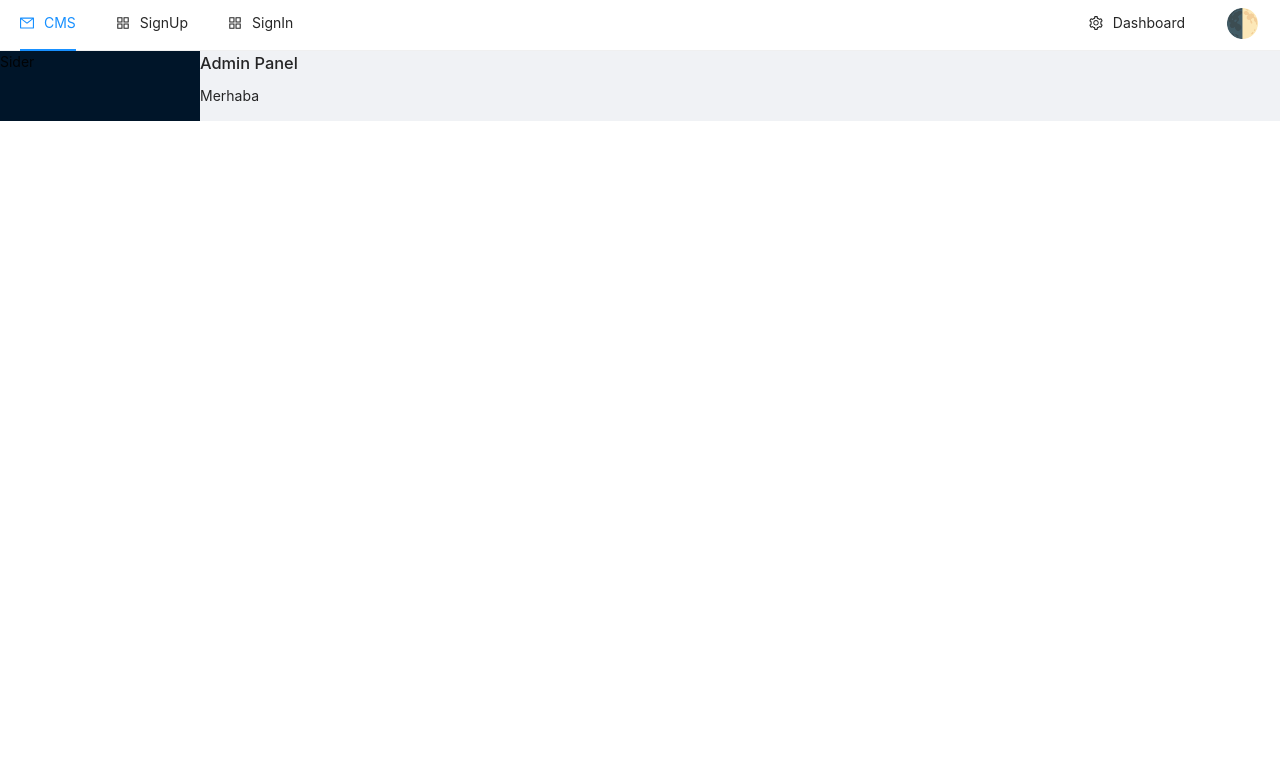
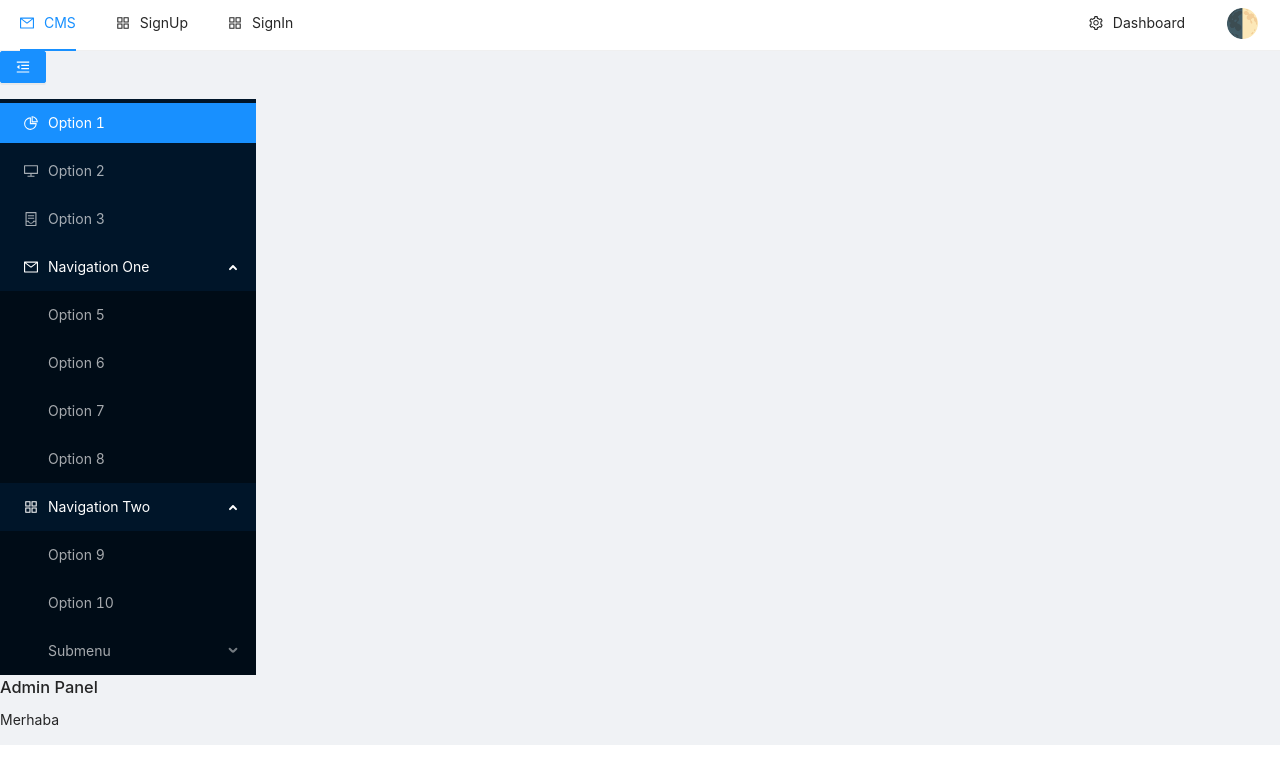
Before and after one commit to gohugotr/wpclone, a Next.js app in the folder client/: page /admin in a window 1280 px wide. Shown: the top 784 px of the page. Built offline with nearby package versions, Linux system fonts and the light colour scheme.

Commit message:
DahBoard düzenlendi

```diff
--- a/client/components/layout/AdminLayout.jsx
+++ b/client/components/layout/AdminLayout.jsx
@@ -7,9 +7,9 @@ const { Sider, Content } = Layout;
 const AdminLayout = ({children}) => {
     return (
       <Layout>
-        <AdminNav/>
+       <AdminNav/>
         <Layout>
-          <Content>
+          <Content >
             {children}
           </Content>
         </Layout>
--- a/client/components/nav/AdminNav.jsx
+++ b/client/components/nav/AdminNav.jsx
@@ -1,9 +1,74 @@
-import { Layout } from "antd"
+import {
+  AppstoreOutlined,
+  ContainerOutlined,
+  DesktopOutlined,
+  MailOutlined,
+  MenuFoldOutlined,
+  MenuUnfoldOutlined,
+  PieChartOutlined,
+} from '@ant-design/icons'
+import { Button, Menu } from 'antd'
+import React, { useState } from 'react'
 
-const {Sider, Content} = Layout
+function getItem(label, key, icon, children, type) {
+  return {
+    key,
+    icon,
+    children,
+    label,
+    type,
+  }
+}
+
+const items = [
+  getItem('Option 1', '1', <PieChartOutlined />),
+  getItem('Option 2', '2', <DesktopOutlined />),
+  getItem('Option 3', '3', <ContainerOutlined />),
+  getItem('Navigation One', 'sub1', <MailOutlined />, [
+    getItem('Option 5', '5'),
+    getItem('Option 6', '6'),
+    getItem('Option 7', '7'),
+    getItem('Option 8', '8'),
+  ]),
+  getItem('Navigation Two', 'sub2', <AppstoreOutlined />, [
+    getItem('Option 9', '9'),
+    getItem('Option 10', '10'),
+    getItem('Submenu', 'sub3', null, [getItem('Option 11', '11'), getItem('Option 12', '12')]),
+  ]),
+]
 
 const AdminNav = () => {
-    return <Sider>Sider</Sider>
+  const [collapsed, setCollapsed] = useState(false)
+
+  const toggleCollapsed = () => {
+    setCollapsed(!collapsed)
+  }
+
+  return (
+    <div
+      style={{
+        width: 256,
+      }}
+    >
+      <Button
+        type='primary'
+        onClick={toggleCollapsed}
+        style={{
+          marginBottom: 16,
+        }}
+      >
+        {collapsed ? <MenuUnfoldOutlined /> : <MenuFoldOutlined />}
+      </Button>
+      <Menu
+        defaultSelectedKeys={['1']}
+        defaultOpenKeys={['sub1', 'sub2']}
+        mode='inline'
+        theme='dark'
+        inlineCollapsed={collapsed}
+        items={items}
+      />
+    </div>
+  )
 }
 
 export default AdminNav
```
